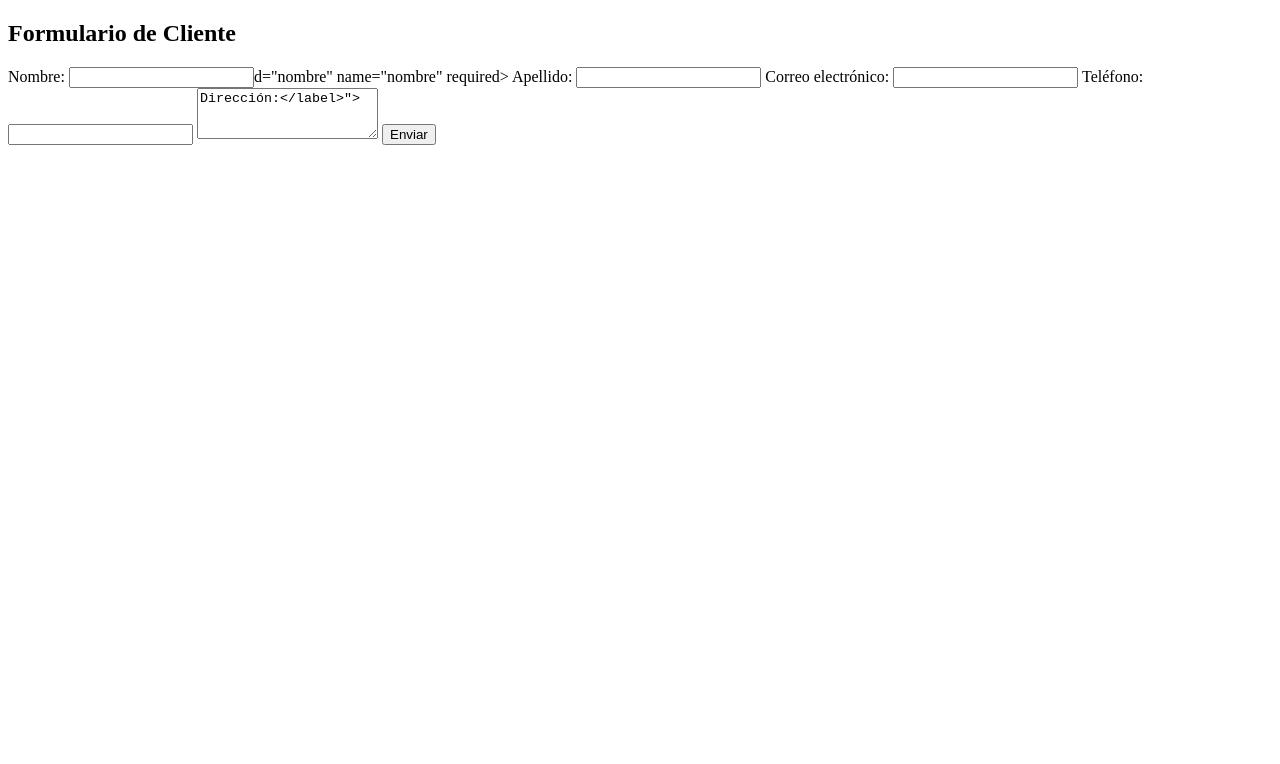
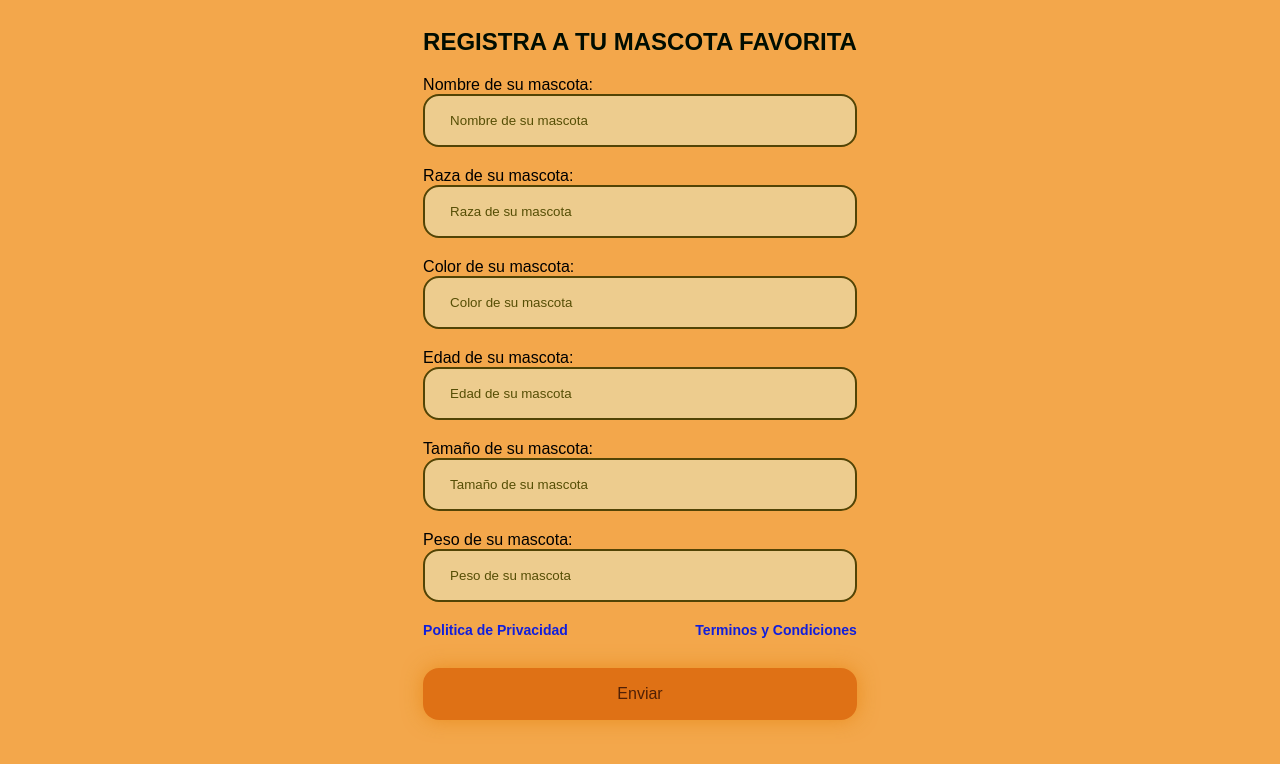
Before and after one commit to Benjamincalderonhumareda/Benja.html, a plain HTML site: page index.html in a window 1280 px wide. Drawn offline with Linux system fonts and the light colour scheme.

Commit message:
Add files via upload

```diff
--- a/index.html
+++ b/index.html
@@ -1,32 +1,55 @@
 <!DOCTYPE html>
-<html lang="es">
+<html lang="en">
 <head>
-  <meta charset="UTF-8">
-  <meta name="viewport" content="width=device-width, initial-scale=1">
-  <title>Formulario de Cliente</title>
-  <link rel="stylesheet" href="styles.css">
+    <meta charset="UTF-8">
+    <meta name="viewport" content="width=device-width, initial-scale=1.0">
+    <title>Document</title>
+    <link rel="stylesheet" href="style.css">
+
+   <style>
+    body {
+        background-color: rgb(243, 167, 75);
+
+
+    }
+   </style>
 </head>
 <body>
-  <div class="form-container">
-    <h2>Formulario de Cliente</h2>
-    <form action="#"
-      <label for="nombre">Nombre:</label>
-      <input type="text" imethod="post">d="nombre" name="nombre" required>
 
-      <label for="apellido">Apellido:</label>
-      <input type="text" id="apellido" name="apellido" required>
+    <formn>
+        <h2>REGISTRA A TU MASCOTA FAVORITA</h2>
 
-      <label for="email">Correo electrónico:</label>
-      <input type="email" id="email" name="email" required>
+        <did class="input-group">
 
-      <label for="telefono">Teléfono:</label>
-      <input type="tel" id="telefono" name="telefono">
+            <label for="name">Nombre de su mascota:</label>
+            <input type="text" name="name" id="name" placeholder="Nombre de su mascota">
 
-      <textarea id="direccion" name="direccion" rows="3
-      <label for="direccion">Dirección:</label>"></textarea>
+            <label for="raza">Raza de su mascota:</label>
+            <input type="text" name="raza" id="raza" placeholder="Raza de su mascota">
 
-      <button type="submit">Enviar</button>
-    </form>
-  </div>
+            <label for="color"></label>Color de su mascota:</label>
+            <input type="text" name="color" id="color" placeholder="Color de su mascota">
+
+            <label for="edad">Edad de su mascota:</label>
+            <input type="number" name="edad" id="edad" placeholder="Edad de su mascota">
+
+            <label for="tamaño">Tamaño de su mascota:</label>
+            <input type="text" name="tamaño" id="tamaño" placeholder="Tamaño de su mascota">
+
+            <label for="peso">Peso de su mascota:</label>
+            <input type="number"
+             name="peso" id="peso" placeholder="Peso de su mascota">
+
+            <did class="form-txt">
+                <a href="#">Politica de Privacidad</a>
+                <a href="#">Terminos y Condiciones</a>
+            </did>
+
+            <input class="btn" type="submit" value="Enviar">
+
+        </did>
+
+    </formn>
+
 </body>
 </html>
--- /dev/null
+++ b/style.css
@@ -0,0 +1,87 @@
+body {
+    font-family: Arial, Helvetica, sans-serif;
+    min-width: 100vh;
+    display: flex;
+    align-items: center;
+    justify-content: center;
+    background-image: url(imagen\ 2.jpg);
+
+}
+
+form {
+    padding: 50px 55px;
+    box-shadow: 0 0 20px rgba(0, 0, 0, 0.2);
+    border-radius:40px;
+    text-align: center;
+    width: 340px;
+
+}
+
+.input-group {
+    display:flex;
+    flex-direction: column;
+    text-align: left;
+}
+
+h2 {
+color: #000d01;
+font-size:35px,
+}
+
+
+input,textarea{
+
+padding: 17px 25px;
+border-radius:16px;
+margin-bottom:20px;
+background-color:#edcc8e;
+border: 2px   solid #524405;
+color: #0b0b0b;
+outline: none;
+}
+
+input::placeholder, textarea::placeholder {
+
+color: #564e05;
+}
+
+.form-txt {
+margin-bottom:30px;
+display: flex;
+justify-content:space-between;
+text-align: center;
+
+}
+ .form-txt a {
+color: #0719e2f5;
+font-size: 14px;
+font-weight: 600;
+ text-decoration: none;
+
+ }
+ .btn {
+font-size: 16px;
+ color: #502006;
+ border: 0px;
+ border-radius: 16px;
+ background-color: #dd6c10e7;
+ box-shadow:0 0 20px rgba(231, 138, 26, 0.879);
+ cursor: pointer;
+
+ }
+ .btn:hover{
+    background-color: #ea621f;
+ }
+@media(max-width:991px) {
+
+    body {
+        padding: 30px;
+    }
+    form{
+        padding: 50px 30px;
+        width: 100px;
+    }
+    input {
+        padding: 15px;
+    }
+}
```
